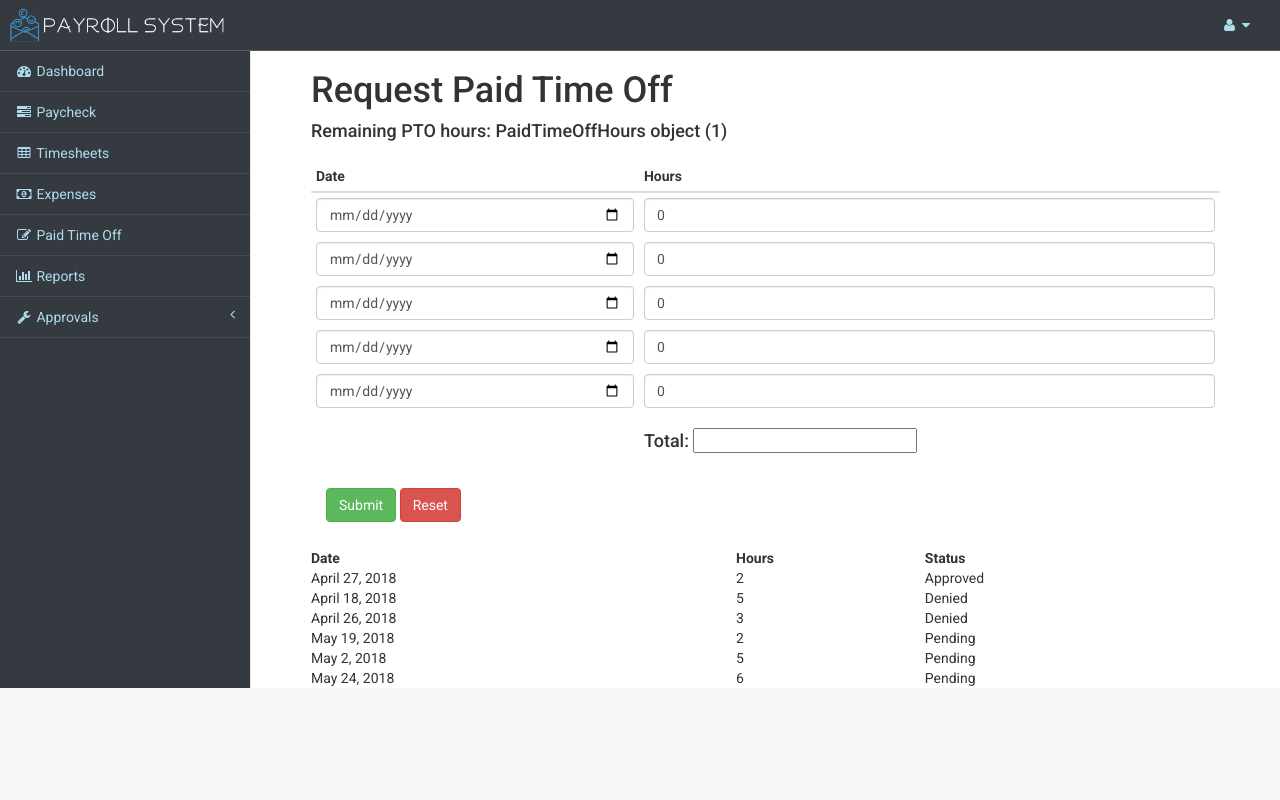
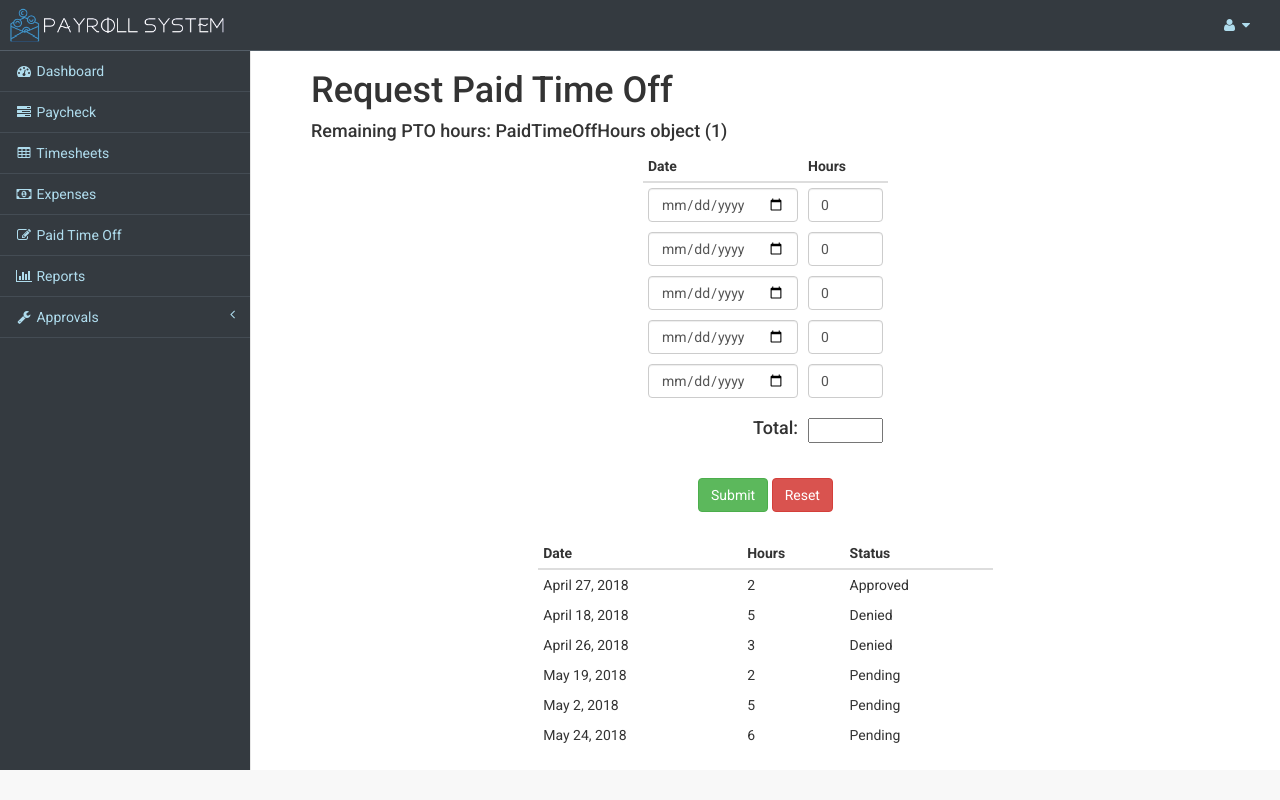
Before and after one commit to WithEspresso/dreamteam, a Django app: template payrollsite/payrollapp/templates/pto.html in a window 1280 px wide. Run offline with Django 3.2, Linux system fonts and the light colour scheme; the template is opened without the code that fills it: values that come from a table or form of the project are taken from there, others are empty; data comes from the database, SQL or seed files in the repository; some libraries are stand-ins or nearby versions.

Commit message:
styling, alignment and width

```diff
--- a/payrollsite/payrollapp/templates/pto.html
+++ b/payrollsite/payrollapp/templates/pto.html
@@ -20,12 +20,8 @@
             <div id="app">
                 <form method="post" action="">
                     {% csrf_token %}
-                    <table class="table table-condensed" v-for="week in weeks">
+                    <table align="center" style="width: 25%" class="table table-condensed" v-for="week in weeks">
                         <thead>
-                        <tr style="border: none">
-                            <th style="border: none">
-                            </th>
-                        </tr>
                         <tr>
                             <th>Date</th>
                             <th>Hours</th>
@@ -37,7 +33,7 @@
                                 <input class="form-control" type="date" name="date"/>
                             </td>
                             <td>
-                                <input class="form-control" type="number" value="0" onchange="calculateTotal()" min="0" max="24" step="1" name="hours" id="hours0"/>
+                                <input style="width:75px" class="form-control" type="number" value="0" onchange="calculateTotal()" min="0" max="24" step="1" name="hours" id="hours0"/>
                             </td>
                         </tr>
                         <tr>
@@ -45,7 +41,7 @@
                                 <input class="form-control" type="date" name="date"/>
                             </td>
                             <td>
-                                <input class="form-control" type="number" value="0" onchange="calculateTotal()" min="0" max="24" step="1" name="hours" id="hours1"/>
+                                <input style="width:75px" class="form-control" type="number" value="0" onchange="calculateTotal()" min="0" max="24" step="1" name="hours" id="hours1"/>
                             </td>
                         </tr>
                         <tr>
@@ -53,7 +49,7 @@
                                 <input class="form-control" type="date" name="date"/>
                             </td>
                             <td>
-                                <input class="form-control" type="number" value="0" onchange="calculateTotal()" min="0" max="24" step="1" name="hours" id="hours2"/>
+                                <input style="width:75px" class="form-control" type="number" value="0" onchange="calculateTotal()" min="0" max="24" step="1" name="hours" id="hours2"/>
                             </td>
                         </tr>
                         <tr>
@@ -61,7 +57,7 @@
                                 <input class="form-control" type="date" name="date"/>
                             </td>
                             <td>
-                                <input class="form-control" type="number" value="0" onchange="calculateTotal()" min="0" max="24" step="1" name="hours" id="hours3"/>
+                                <input style="width:75px" class="form-control" type="number" value="0" onchange="calculateTotal()" min="0" max="24" step="1" name="hours" id="hours3"/>
                             </td>
                         </tr>
                         <tr>
@@ -69,19 +65,20 @@
                                 <input class="form-control" type="date" name="date"/>
                             </td>
                             <td>
-                                <input class="form-control" type="number" value="0" onchange="calculateTotal()" min="0" max="24" step="1" name="hours" id="hours4"/>
+                                <input style="width:75px" class="form-control" type="number" value="0" onchange="calculateTotal()" min="0" max="24" step="1" name="hours" id="hours4"/>
                             </td>
                         </tr>
                         <tr>
                             <td>
+                              <h4 align="right">Total:</h4>
                             </td>
                             <td>
-                                <h4>Total: <input type="number" name="total" id="total"/></h4>
+                                <h4><input style="width:75px" type="number" name="total" id="total"/></h4>
                             </td>
                         </tr>
                         </tbody>
                     </table>
-                    <div class="col-md-12">
+                    <div align="center" class="col-md-12">
                         <button type="submit" class="btn btn-success" id="submit">Submit</button>
                         <button type="reset" onclick="return confirm_reset()" class="btn btn-danger" id="clear">Reset</button>
                     </div>
@@ -92,12 +89,15 @@
             <br>
             <br>
             {% if pto_requests %}
-            <table style="width:100%">
+            <table class="table table-condensed" style="width:50%" align="center">
+              <thead>
                 <tr>
                     <th> Date</th>
                     <th> Hours</th>
                     <th> Status</th>
                 </tr>
+              </thead>
+              <tbody>
                 {% for pto in pto_requests %}
                 <tr>
                     <td> {{ pto.date }}</td>
@@ -105,6 +105,7 @@
                     <td> {{ pto.status }}</td>
                 </tr>
                 {% endfor %}
+              </tbody>
             </table>
             {% else %}
             <h4> No current paid time off requests pending. </h4>
```
